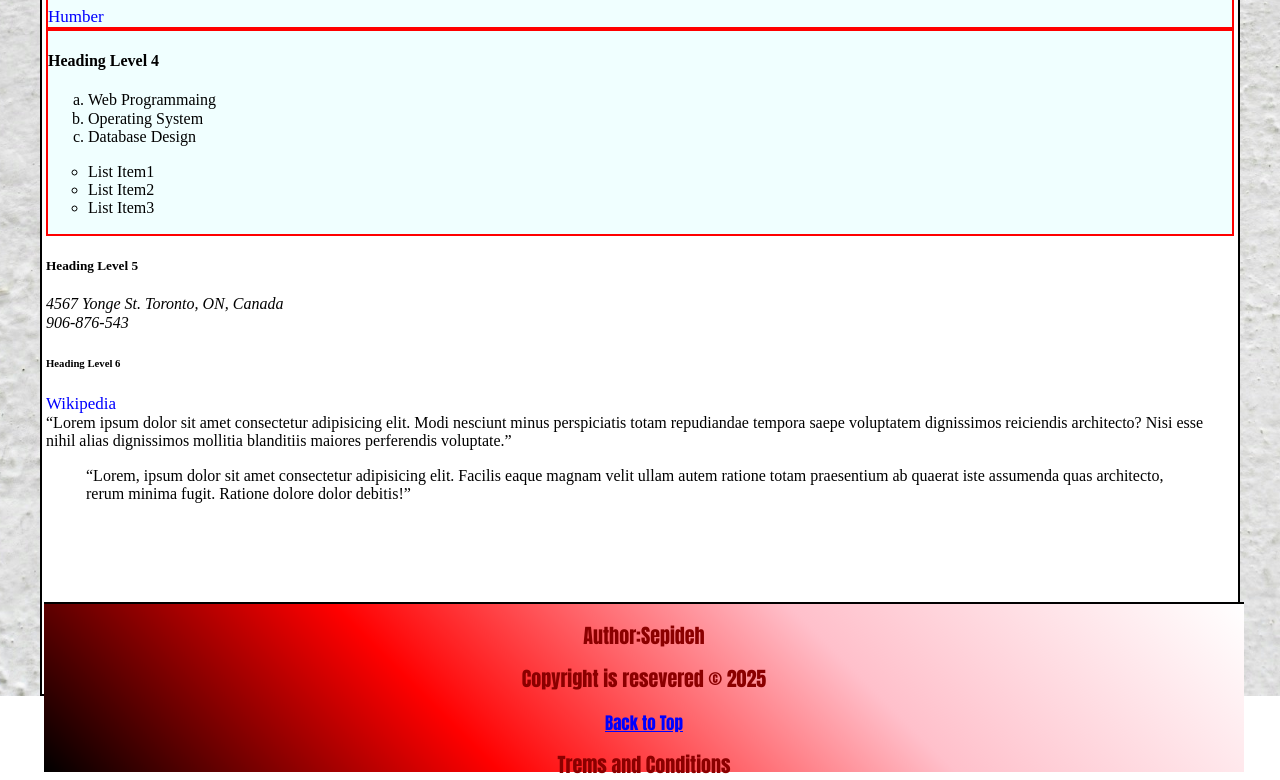
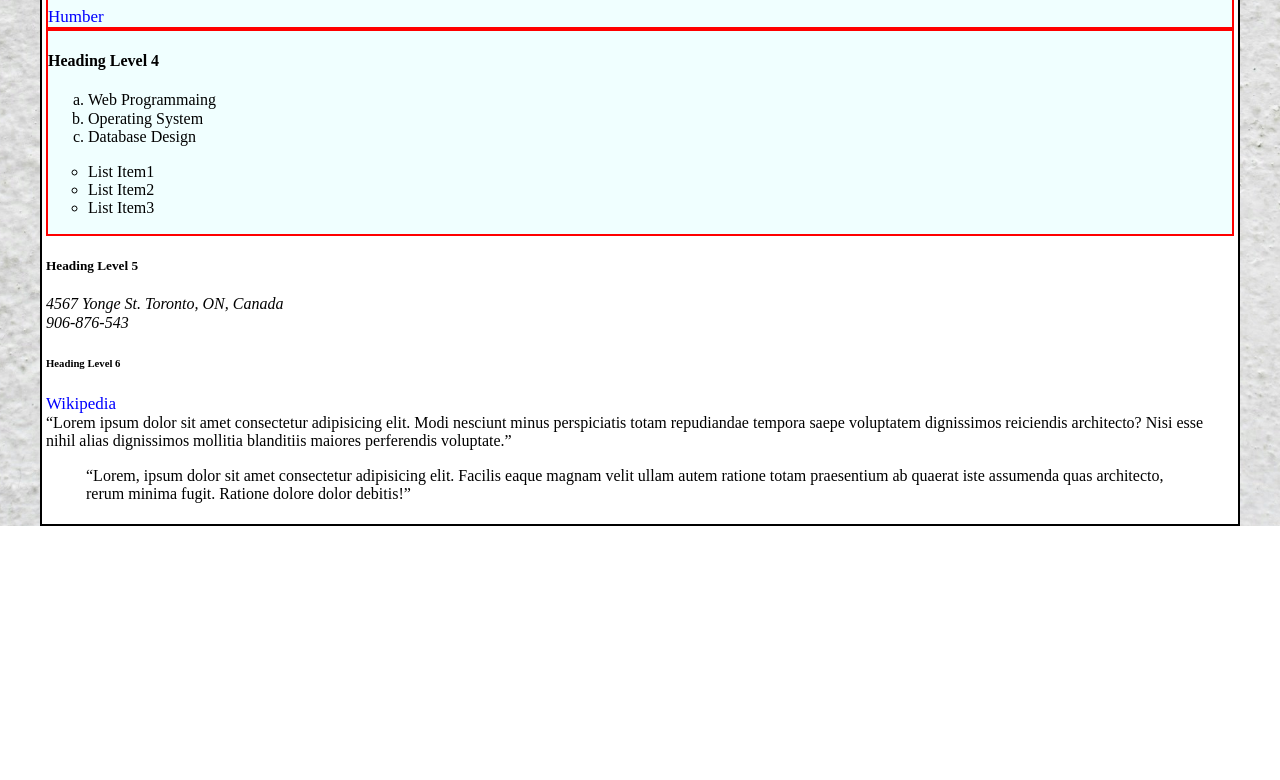
Before and after one commit to sepidebnh/sepidebnh.github.io, a plain HTML site: page index.html in a window 1280 px wide. Shown: the part 791-1571 px from the top of the page. After the commit the page ends 1317 px from the top, so only its background shows below. Drawn offline with Linux system fonts and the light colour scheme.

Commit message:
Update style.css

```diff
--- a/css/style.css
+++ b/css/style.css
@@ -222,13 +222,12 @@ div#child {
 
 footer {
 
-    background-color: lightcyan;
+    background-color: lightred;
     height: 170px;
     border-top: 2px solid black;
     background-image: linear-gradient(45deg, black, red, pink, white);
-    position: relative;
+    position: fixed;
     top: 80px;
-     width: 1200px;
 }
 
 footer p{
```
